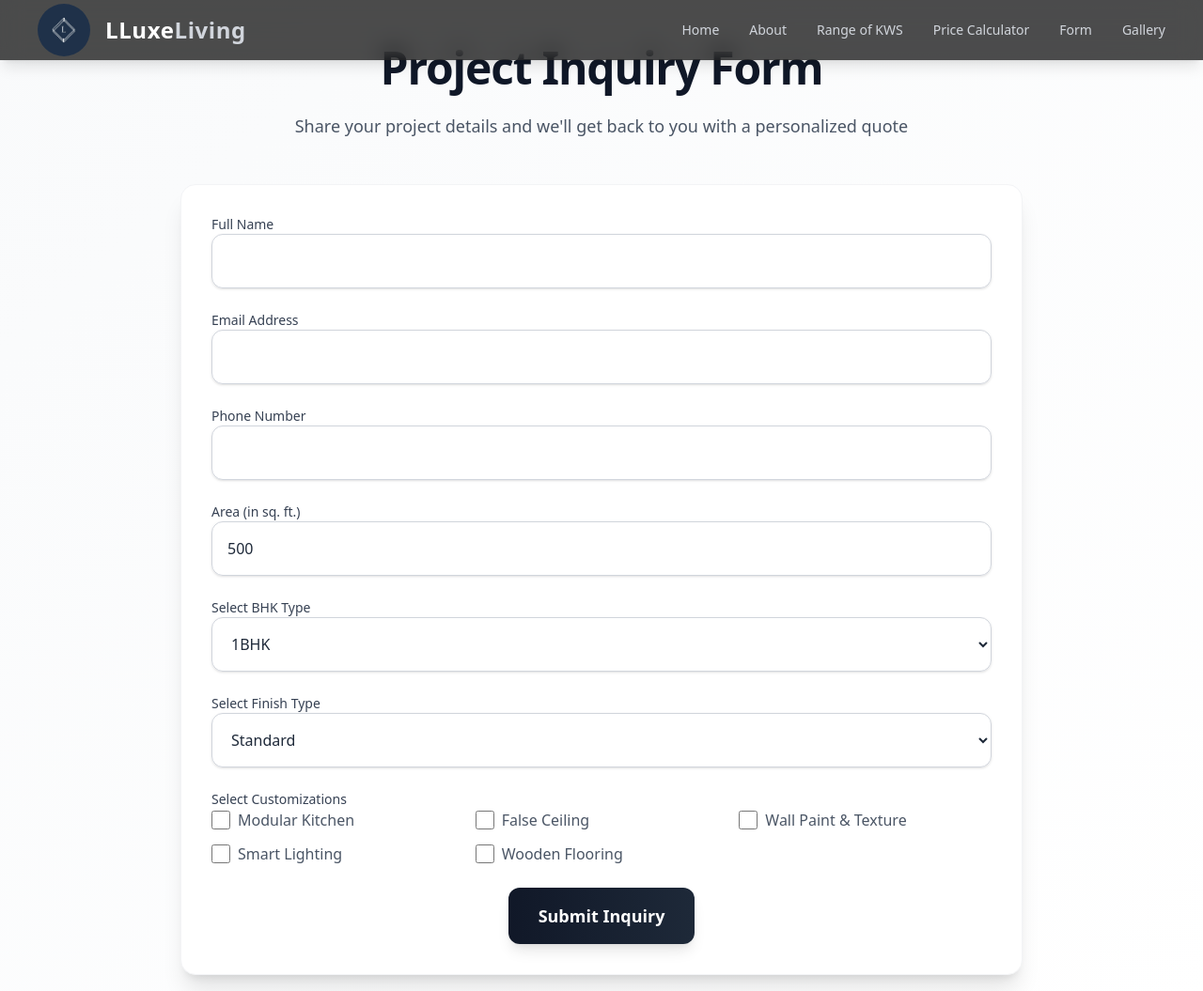
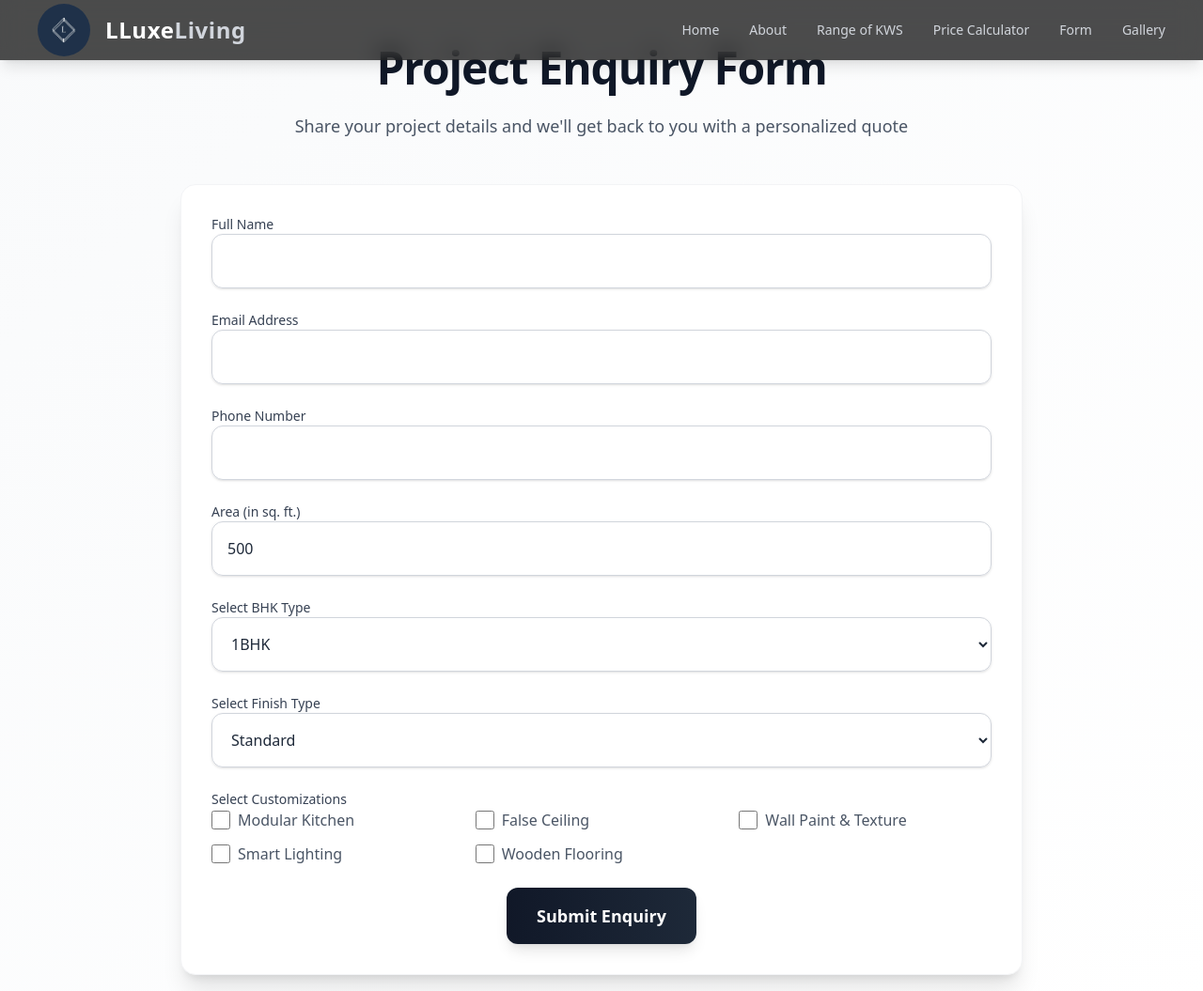
Before and after one commit to tanu0604/LLuxe-Living, a React (Vite) app: page /form in a window 1280 px wide. Shown: the top 1055 px of the page at 94% size. Built offline with nearby package versions, Linux system fonts and the light colour scheme.

Commit message:
Update WhatsappForm.jsx

```diff
--- a/src/components/form/WhatsappForm.jsx
+++ b/src/components/form/WhatsappForm.jsx
@@ -90,7 +90,7 @@ const WhatsappForm = () => {
           variants={textVariants}
           viewport={{ once: true }}
         >
-          Project Inquiry Form
+          Project Enquiry Form
         </motion.h1>
 
         <motion.p
@@ -248,7 +248,7 @@ const WhatsappForm = () => {
                 disabled={isSubmitting}
                 className="px-8 py-4 text-white bg-gradient-to-r from-gray-900 to-gray-800 rounded-xl hover:from-gray-800 hover:to-gray-700 transition-all duration-300 shadow-lg hover:shadow-xl font-semibold text-lg"
               >
-                {isSubmitting ? "Sending..." : "Submit Inquiry"}
+                {isSubmitting ? "Sending..." : "Submit Enquiry"}
               </button>
             </div>
           </form>
```
